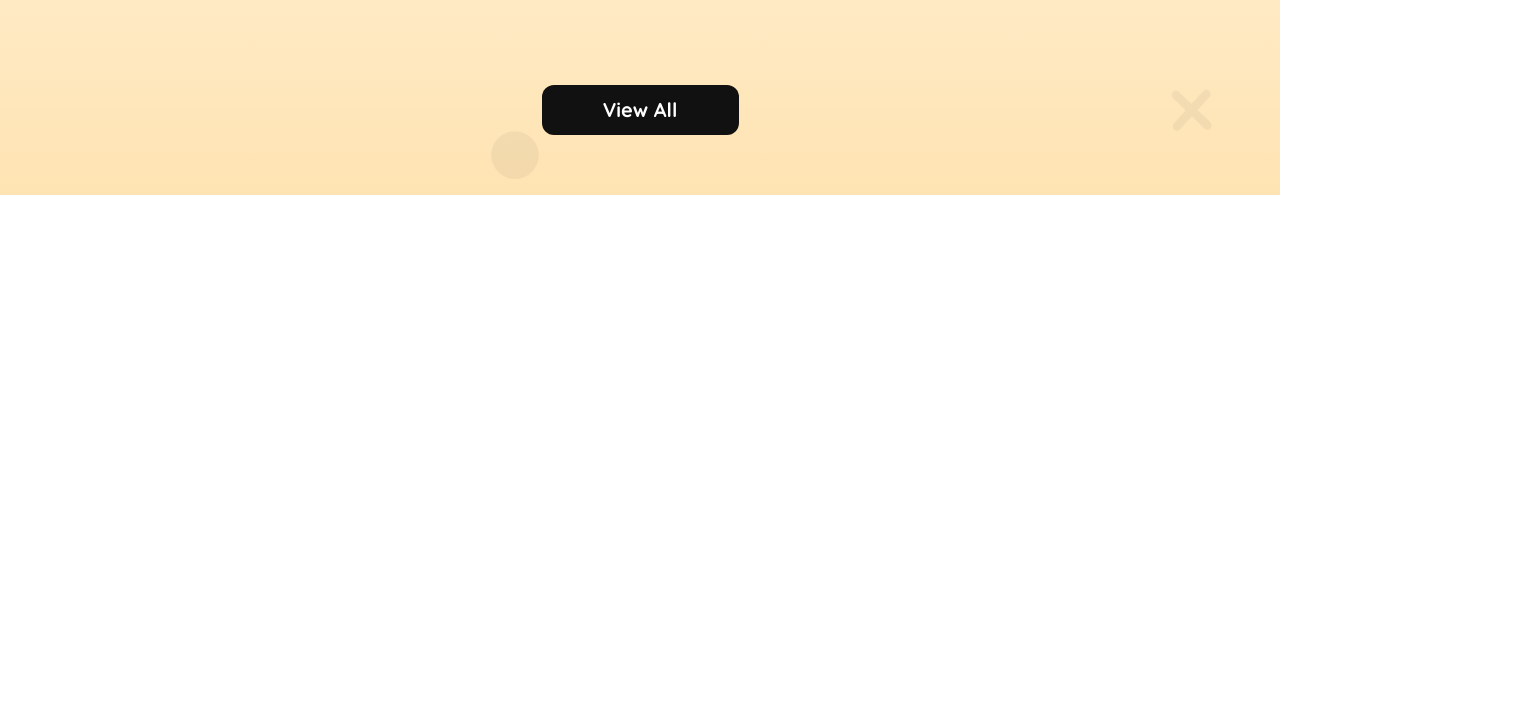
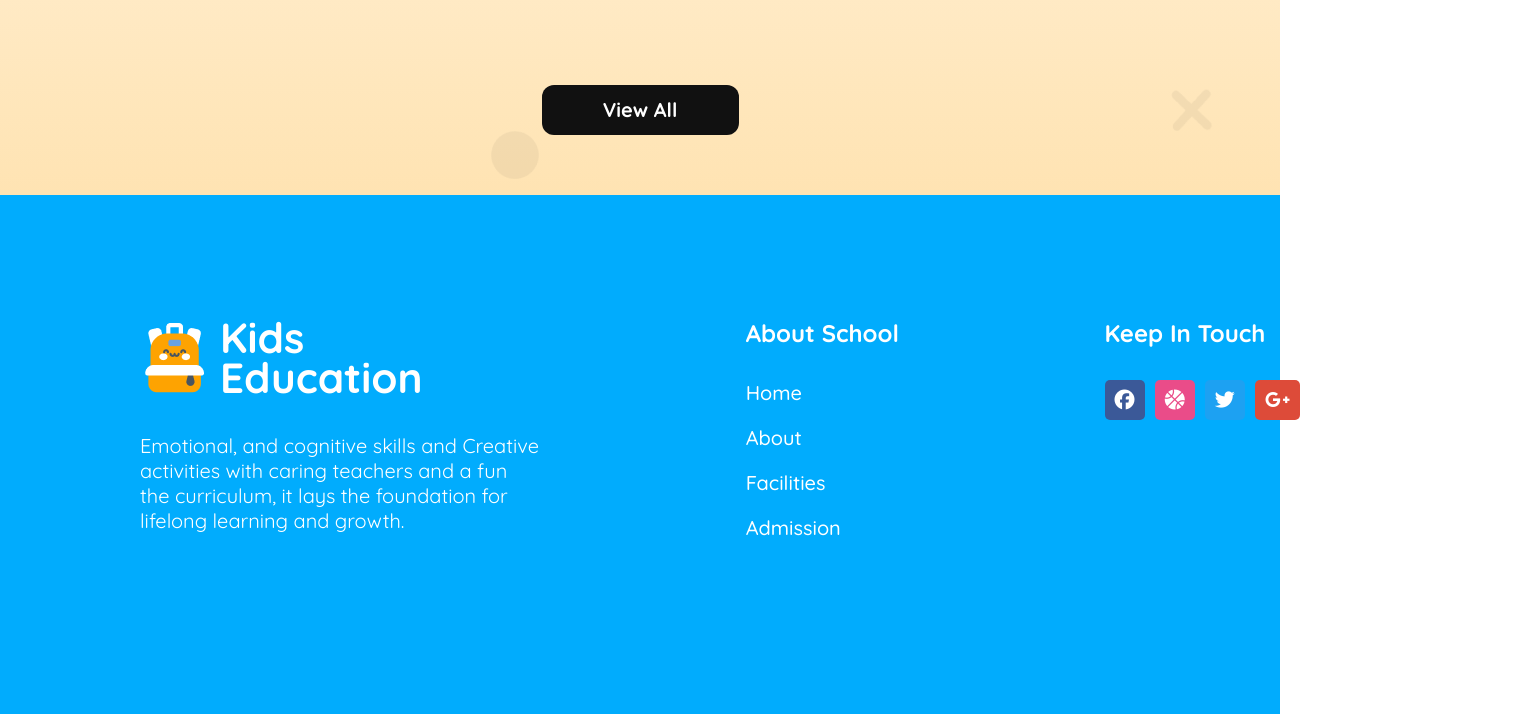
Before and after one commit to FreelancerJulhas/JulhasBiswas-B11-A02, a plain HTML site: page index.html in a window 1280 px wide. Shown: the part 2371-3085 px from the top of the page, 1528 px wide, since content can reach past the window. Before the commit the page ends 2566 px from the top, so only its background shows below. Drawn offline with Linux system fonts and the light colour scheme.

Commit message:
footer section  section done

```diff
--- a/index.html
+++ b/index.html
@@ -166,7 +166,7 @@
       </section>
       <!-- Our Stories Section End -->
     </main>
-    <!-- <footer id="footer">
+     <footer id="footer">
       <div class="footer-container">
         <div class="footer-left">
           <div class="footer-logo">
@@ -200,6 +200,6 @@
           </div>
         </div>
       </div>
-    </footer> -->
+    </footer>
   </body>
 </html>
```
